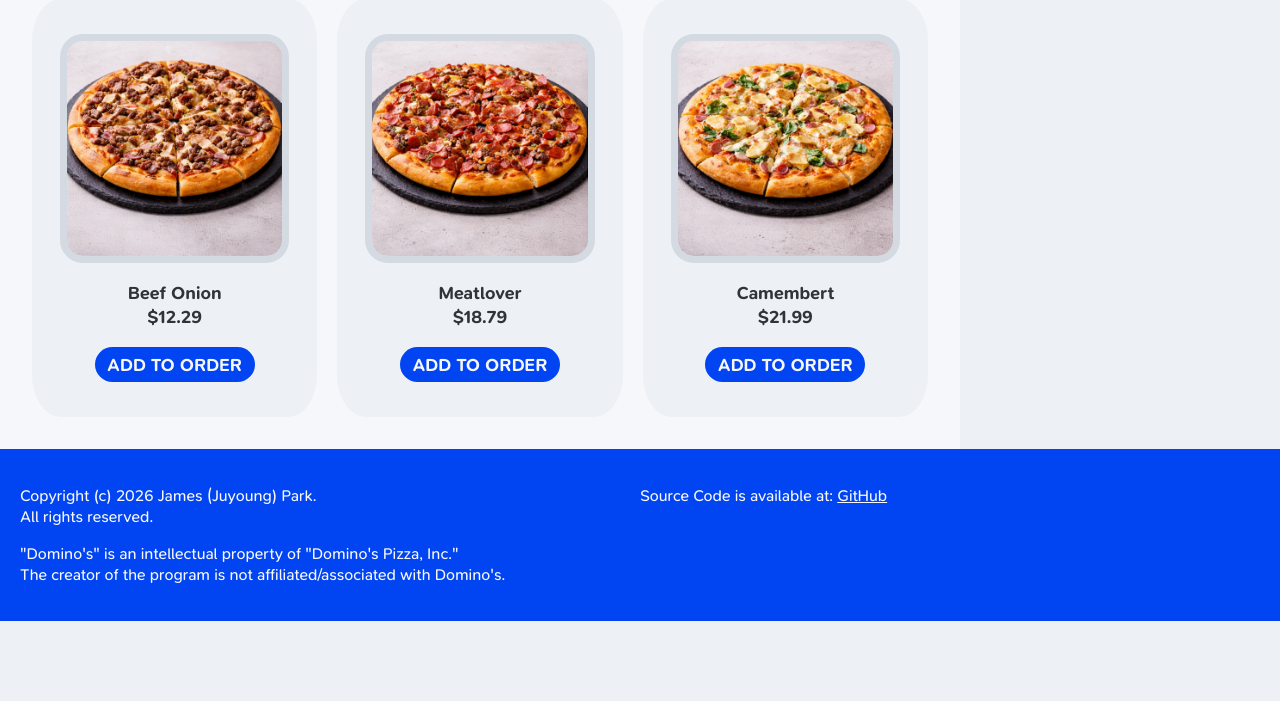
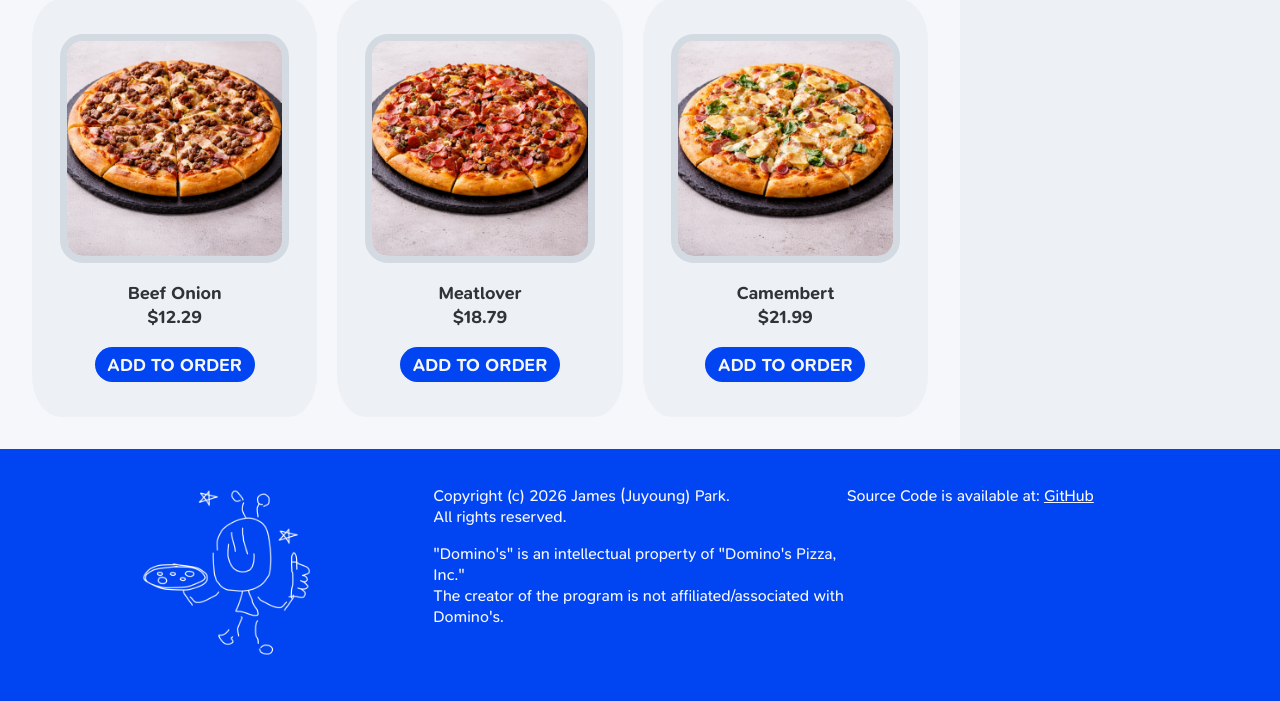
Before and after one commit to sleepywndud/pizza, a Flask app: page / in a window 1280 px wide; the page is wider, and only the part inside the window is pictured. Shown: the part 625-1326 px from the top of that part. Before the commit the page ends 1246 px from the top of that part, so only its background shows below. Run offline with Flask 3, Linux system fonts and the light colour scheme; data comes from the database, SQL or seed files in the repository; both versions use the stored data as it was after the commit; data that the repository does not hold is empty.

Commit message:
feat(footer): add logo
Co-Authored-By: James Park <parkj2@duck.com>

```diff
--- a/static/css/main.css
+++ b/static/css/main.css
@@ -96,15 +96,6 @@ footer a {
 
 .order-section {
 	background-color: var(--grey-light1);
-}
-
-/* 1 by 1 grid */
-.grid_1-1 {
-	display: grid;
-	grid-template-columns: repeat(2, 1fr);
-	grid-template-rows: 1fr;
-	grid-column-gap: 0px;
-	grid-row-gap: 0px;
 }
 
 /* 2 by 1 grid */
--- a/templates/customize.html
+++ b/templates/customize.html
@@ -19,7 +19,7 @@
 			<h1>customize.html</h1>
 		</main>
 		<footer>
-			<div class="grid_1-1">
+			<div class="grid_2-1">
 				<div>
 					<p>Copyright (c) 2026 James (Juyoung) Park.<br>All rights reserved.</p>
 
--- a/templates/drinks.html
+++ b/templates/drinks.html
@@ -19,7 +19,7 @@
 			<h1>drinks.html</h1>
 		</main>
 		<footer>
-			<div class="grid_1-1">
+			<div class="grid_2-1">
 				<div>
 					<p>Copyright (c) 2026 James (Juyoung) Park.<br>All rights reserved.</p>
 
--- a/templates/index.html
+++ b/templates/index.html
@@ -97,7 +97,14 @@
 		</main>
 		<!-- footer start -->
 		<footer>
-			<div class="grid_1-1">
+			<div class="grid_3-1">
+				<div style="text-align: center">
+					<img
+						src="{{ url_for('static', filename='images/logo.png') }}"
+						alt="logo"
+						width="50%"
+					>
+				</div>
 				<div>
 					<p>Copyright (c) 2026 James (Juyoung) Park.<br>All rights reserved.</p>
 
--- a/templates/snacks.html
+++ b/templates/snacks.html
@@ -97,7 +97,7 @@
 		</main>
 		<!-- footer start -->
 		<footer>
-			<div class="grid_1-1">
+			<div class="grid_2-1">
 				<div>
 					<p>Copyright (c) 2026 James (Juyoung) Park.<br>All rights reserved.</p>
 
```
Also changed, not shown: order.db, static/images/logo.png (added).
